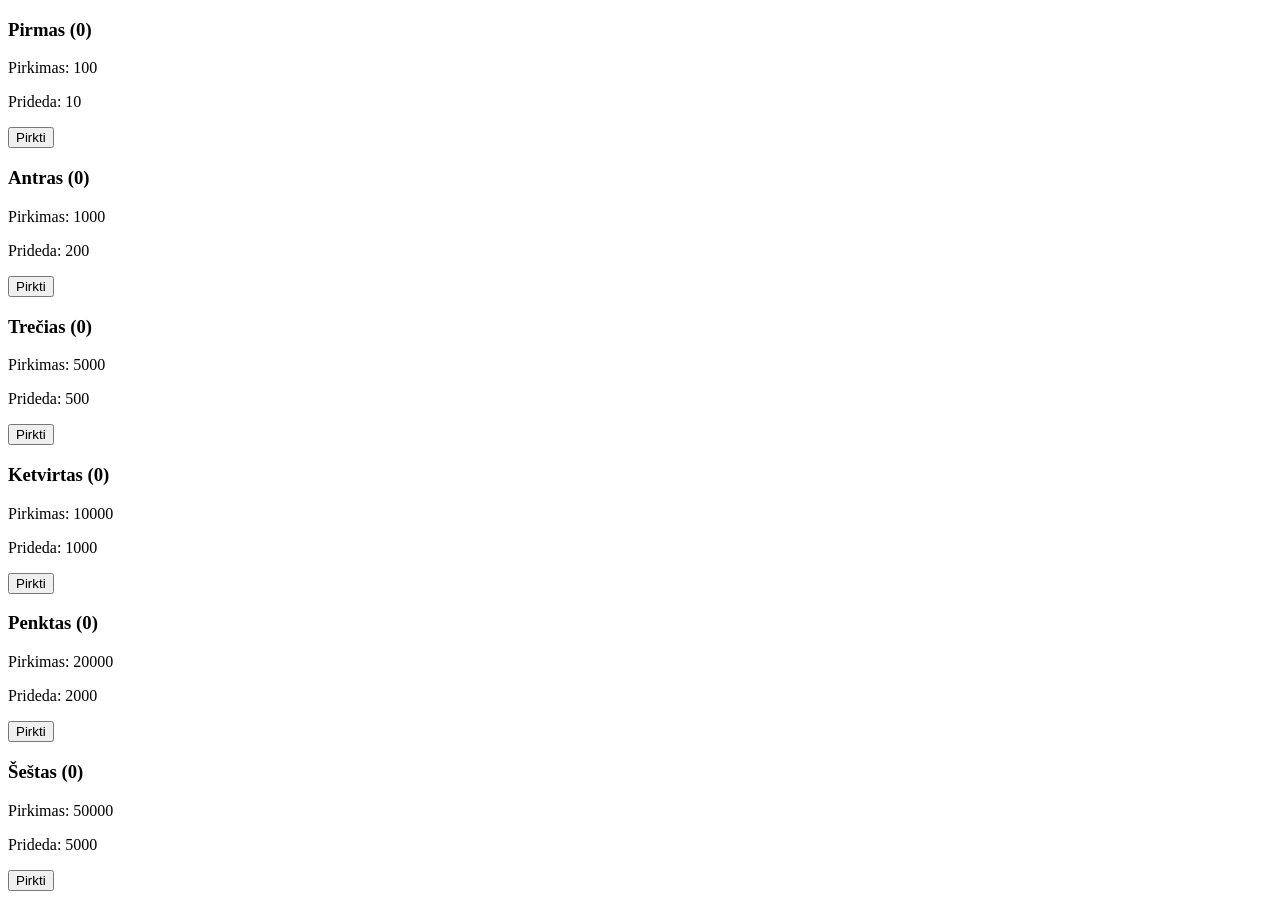
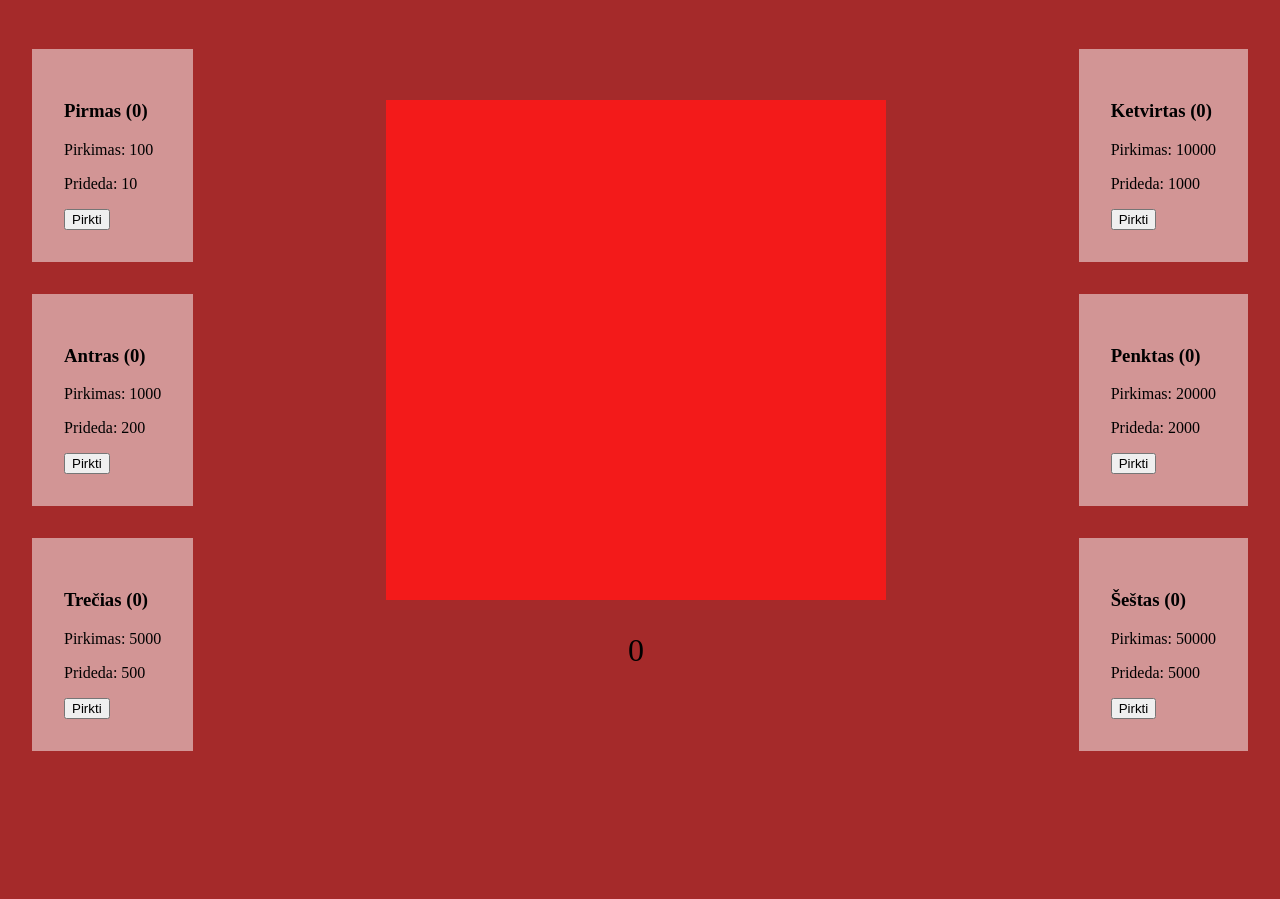
Before and after one commit to tautizca/clicker, a plain HTML site: page index.html in a window 1280 px wide. After the commit the page ends 800 px from the top, so only its background shows below. Drawn offline with Linux system fonts and the light colour scheme.

Commit message:
Fix typo in factory class names and add main game structure to index.html

```diff
--- a/index.html
+++ b/index.html
@@ -11,7 +11,7 @@
 
     <div class="game">
         <div class="factories-left">
-            <div class="factoty">
+            <div class="factory">
                 <h3>
                     <span class="title">Pirmas</span>
                     <span class="count">(0)</span>
@@ -20,7 +20,7 @@
                 <p>Prideda: <span class="adds">10</span></p>
                 <button>Pirkti</button>
             </div>
-            <div class="factoty">
+            <div class="factory">
                 <h3>
                     <span class="title">Antras</span>
                     <span class="count">(0)</span>
@@ -29,7 +29,7 @@
                 <p>Prideda: <span class="adds">200</span></p>
                 <button>Pirkti</button>
             </div>
-            <div class="factoty">
+            <div class="factory">
                 <h3>
                     <span class="title">Trečias</span>
                     <span class="count">(0)</span>
@@ -39,9 +39,12 @@
                 <button>Pirkti</button>
             </div>
         </div>
-        <div class="main-game"></div>
+        <div class="main-game">
+            <div class="click-zone"></div>
+            <div class="score">0</div>
+        </div>
         <div class="factories-right">
-                        <div class="factoty">
+            <div class="factory">
                 <h3>
                     <span class="title">Ketvirtas</span>
                     <span class="count">(0)</span>
@@ -50,7 +53,7 @@
                 <p>Prideda: <span class="adds">1000</span></p>
                 <button>Pirkti</button>
             </div>
-            <div class="factoty">
+            <div class="factory">
                 <h3>
                     <span class="title">Penktas</span>
                     <span class="count">(0)</span>
@@ -59,7 +62,7 @@
                 <p>Prideda: <span class="adds">2000</span></p>
                 <button>Pirkti</button>
             </div>
-            <div class="factoty">
+            <div class="factory">
                 <h3>
                     <span class="title">Šeštas</span>
                     <span class="count">(0)</span>
--- a/styles.css
+++ b/styles.css
@@ -0,0 +1,38 @@
+html, body {
+  margin: 0;
+  padding: 0;
+  height: 100%;
+}
+
+body {
+    background-color: brown;
+}
+
+.game {
+    display: flex;
+    justify-content: space-between;
+    align-items: center;
+    min-height: 100vh;
+}
+
+.factory {
+    background-color: rgba(255, 255, 255, 0.5);
+    padding: 2em;
+    margin: 2em;
+}
+
+.main-game {
+    text-align: center;
+}
+
+.main-game .click-zone {
+    background:#f31a1a;
+    width: 500px;
+    height: 500px;
+    cursor: pointer;
+}
+
+.main-game .score {
+    font-size: 2em;
+    margin: 1em;
+}
```
